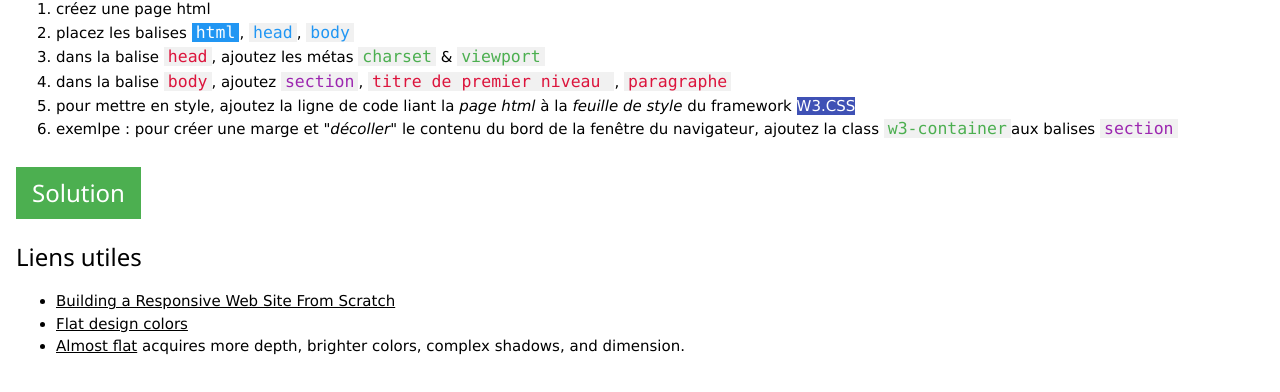
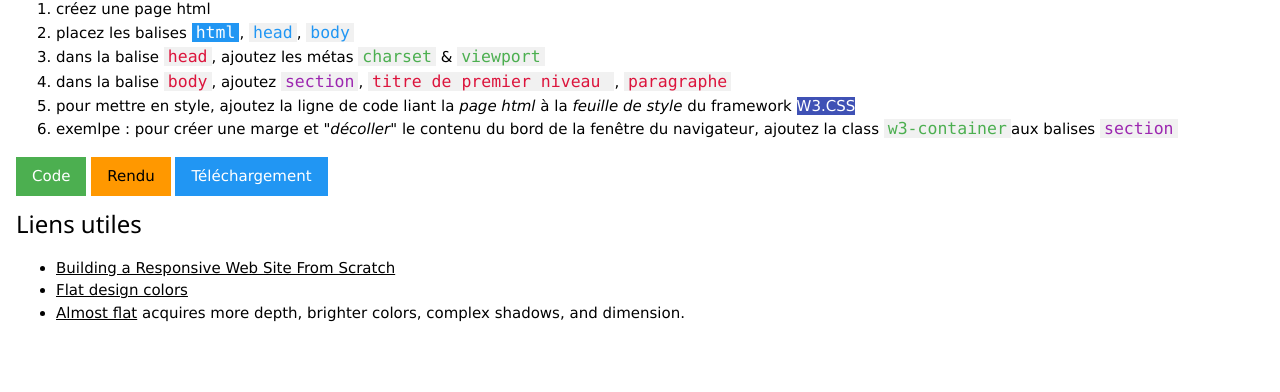
Before and after one commit to iNani27/web23, a plain HTML site: page jour1.html in a window 1280 px wide. Shown: the part 408-800 px from the top of the page. Drawn offline with nearby package versions, Linux system fonts and the light colour scheme.

Commit message:
additional btn "rendering" & "download"

```diff
--- a/jour1.html
+++ b/jour1.html
@@ -66,7 +66,7 @@
                 </li>
                 <li class="w3-tooltip">exemlpe : pour créer une marge et "<em>décoller</em>" le contenu du bord de la fenêtre du navigateur, ajoutez la class <code class="w3-codespan w3-text-green">w3-container</code>aux balises <code class="w3-codespan w3-text-purple">section</code> <span class="w3-text">(find and replace)</span></li>
             </ol>
-            <h3 onclick="myFunction()" class="w3-btn w3-green">Solution</h3>
+            <a onclick="myFunction()" class="w3-btn w3-green" title="Voir le code HTML">Code</a>
             <div id="seesol" class="w3-code notranslate w3-hide">
                 <pre>
 &lt;!DOCTYPE html>
@@ -86,6 +86,16 @@
 &lt;/html>
                 </pre>
             </div>
+
+            <a  class="w3-btn w3-orange" target="_blank" href="ex_1-6.html" title="Voir l'imterpretation du code html par le navigateur">
+                Rendu
+            </a>
+
+
+            <a  class="w3-btn w3-blue" href="ex_1-6.html" title="Téléchargez le fichier html" download>
+                Téléchargement
+            </a>
+
             <h3>Liens utiles</h3>
             <ul>
                 <li>
```
Also changed, not shown: jour2.html (+11 -1 lines).
